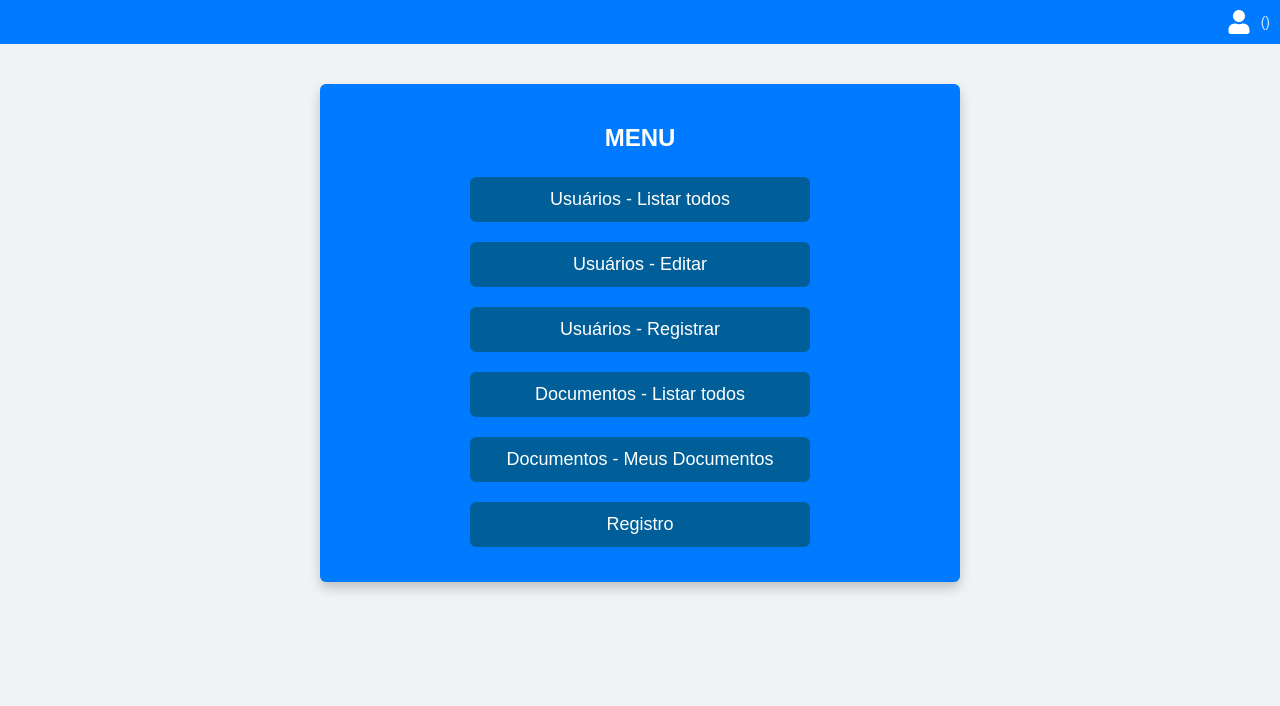
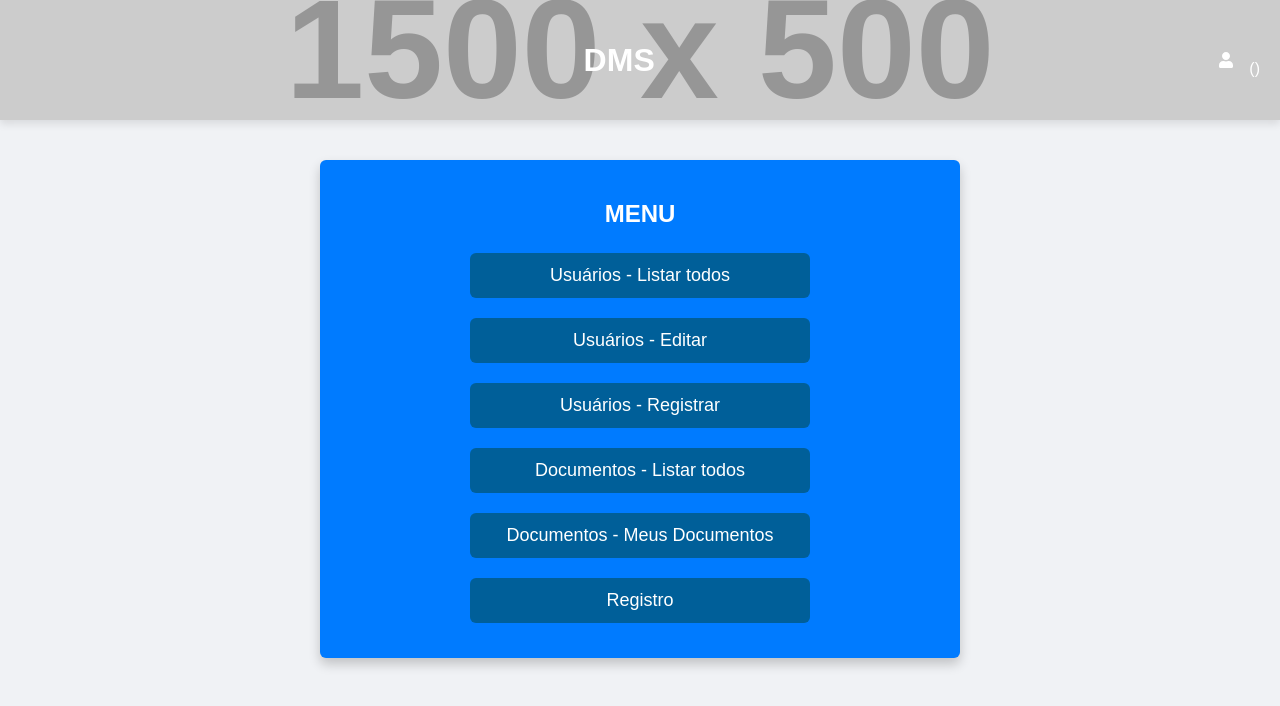
Before and after one commit to EdlaineNunes/tcc-bsi-front, a React (Create React App) app: page /menu in a window 1280 px wide. Shown: the top 706 px of the page. Built offline with nearby package versions, Linux system fonts and the light colour scheme.

Commit message:
feat: header all pages

```diff
--- a/src/App.js
+++ b/src/App.js
@@ -2,6 +2,7 @@
 import React, { useState } from 'react';
 import { BrowserRouter as Router, Route, Routes } from 'react-router-dom';
 import Login from './components/auth/Login';
+import RegisterUser from './components/auth/RegisterUser';
 import Menu from './components/Menu';
 import UsersList from './components/users/UserList';
 import UserEdit from './components/users/UserEdit';
@@ -9,7 +10,9 @@ import UserCreate from './components/users/UserCreate';
 import DocumentsList from './components/documents/DocumentList';
 import DocumentUpload from './components/documents/DocumentUpload';
 import DocumentView from './components/documents/DocumentView';
+import DocumentsListForMe from './components/documents/DocumentListForMe';
 import './components/styles/global.css';
+
 
 function App() {
   const [token, setToken] = useState('');
@@ -27,11 +30,13 @@ function App() {
     <Router>
       <Routes>
         <Route path="/" element={<Login setToken={handleLogin} />} />
+        <Route path="/register" element={<RegisterUser setToken={handleLogin} />} />
         <Route path='/menu' element={<Menu token={token} userName={userName} role={role} />} />
         <Route path='/users/listAll' element={<UsersList token={token} userName={userName} role={role} />} />
         <Route path='/users/edit/:id' element={<UserEdit token={token} userName={userName} role={role} />} />
         <Route path='/users/create' element={<UserCreate token={token} userName={userName} role={role} />} />
         <Route path='/documents/listAll' element={<DocumentsList token={token} userName={userName} role={role} />} />
+        <Route path='/documents/listAll/user' element={<DocumentsListForMe token={token} userName={userName} role={role} />} />
         <Route path='/documents/upload' element={<DocumentUpload token={token} userName={userName} role={role} />} />
         <Route path='/documents/view/:id' element={<DocumentView token={token} userName={userName} role={role} />} />
       </Routes>
--- a/src/components/common/Header.js
+++ b/src/components/common/Header.js
@@ -6,10 +6,12 @@ import styles from '../styles/Header.module.css';
 const Header = ({ userName, role }) => {
     return (
         <div className={styles.header}>
-            <div className={styles.userInfo}>
+            <h1> DMS </h1>
+            <div className={styles.headerContent}>
                 <FaUser className={styles.userIcon} />
                 <div className={styles.userDetails}>
                     <span className={styles.userName}>{userName}</span>
+                    <br />
                     <span className={styles.userRole}>({role})</span> {/* Exibindo o role */}
                 </div>
             </div>
--- a/src/components/documents/DocumentList.js
+++ b/src/components/documents/DocumentList.js
@@ -1,8 +1,9 @@
 import React, { useEffect, useState } from "react";
 import { Link, useNavigate } from "react-router-dom";
 import axios from "axios";
+import Header from "../common/Header";
 
-const DocumentsList = ({ token }) => {
+const DocumentsList = ({ token, userName, role }) => {
   const [documents, setDocuments] = useState([]);
   const navigate = useNavigate();
 
@@ -49,6 +50,8 @@ const DocumentsList = ({ token }) => {
   };
 
   return (
+    <div>
+      <Header userName={userName} role={role} />
       <div className="container">
         <h2>Lista de Documentos</h2>
         <table className="table">
@@ -90,6 +93,8 @@ const DocumentsList = ({ token }) => {
           </Link>
         </div>
       </div>
+    </div>
+
   );
 };
 
--- a/src/components/documents/DocumentListForMe.js
+++ b/src/components/documents/DocumentListForMe.js
@@ -1,8 +1,9 @@
 import React, { useEffect, useState } from 'react';
 import { Link } from 'react-router-dom';
 import axios from 'axios';
+import Header from '../common/Header'; // Importe o Header
 
-const DocumentsListForMe = ({ token }) => {
+const DocumentsListForMe = ({ token, userName, role }) => {
   const [documents, setDocuments] = useState([]);
   console.log("Token DocumentListForMe :: ", token);
 
@@ -46,6 +47,9 @@ const DocumentsListForMe = ({ token }) => {
   };
 
   return (
+    <div>
+      <Header userName={userName} role={role} />
+
       <div className="container">
         <h2>Lista de Documentos</h2>
         <table className="table">
@@ -79,6 +83,7 @@ const DocumentsListForMe = ({ token }) => {
           <Link to="/menu" className="btn btn-menu">MENU</Link>
         </div>
       </div>
+    </div>
   );
 };
 
--- a/src/components/documents/DocumentUpload.js
+++ b/src/components/documents/DocumentUpload.js
@@ -2,8 +2,9 @@ import React, { useState } from 'react';
 import axios from 'axios';
 import { useNavigate } from 'react-router-dom';
 import styles from '../styles/DocumentUpload.module.css';
+import Header from '../common/Header'
 
-const DocumentUpload = ({ token }) => {
+const DocumentUpload = ({ token, userName, role }) => {
   const [file, setFile] = useState(null);
   const navigate = useNavigate();
   console.log("Token DocumentUpload :: ", token);
@@ -40,6 +41,8 @@ const DocumentUpload = ({ token }) => {
   };
 
   return (
+    <div>
+      <Header userName={userName} role={role} />
       <div className={styles["upload-container"]}>
         <div className={styles["upload-card"]}>
           <h2>Upload de Documento</h2>
@@ -58,6 +61,8 @@ const DocumentUpload = ({ token }) => {
           </form>
         </div>
       </div>
+    </div>
+
   );
 };
 
--- a/src/components/documents/DocumentView.js
+++ b/src/components/documents/DocumentView.js
@@ -1,8 +1,9 @@
 import React, { useEffect, useState } from 'react';
 import { useParams, Link } from 'react-router-dom';
 import axios from 'axios';
+import Header from '../common/Header'
 
-const DocumentView = ({ token }) => {
+const DocumentView = ({ token, userName, role }) => {
   const { id } = useParams();
   const [doc, setDoc] = useState(null); // Mudança de "document" para "doc"
   console.log("Token DocumentView :: ", token);
@@ -50,6 +51,8 @@ const DocumentView = ({ token }) => {
   }
 
   return (
+    <div>
+      <Header userName={userName} role={role} />
       <div className="container folha">
         <h2>Detalhes do Documento</h2>
         <div className="details-card">
@@ -114,6 +117,8 @@ const DocumentView = ({ token }) => {
           </div>
         </div>
       </div>
+    </div>
+
   );
 };
 
--- a/src/components/styles/DocumentUpload.module.css
+++ b/src/components/styles/DocumentUpload.module.css
@@ -2,7 +2,6 @@
     display: flex;
     flex-direction: column;
     align-items: center;
-    justify-content: center;
     min-height: 100vh;
     padding: 20px;
 }
--- a/src/components/styles/Header.module.css
+++ b/src/components/styles/Header.module.css
@@ -1,36 +1,45 @@
-/* Header.module.css */
+:root {
+    --primary-color: #007bff;
+    --text-color: #ffffff;
+    --border-radius: 8px;
+}
+
 .header {
-    background-color: #007bff;
-    padding: 10px;
-    color: white;
+    background-color: var(--primary-color);
+    color: var(--text-color);
+    padding: 10px 20px;
     display: flex;
     justify-content: flex-end;
-    /* Alinha os itens à direita */
     align-items: center;
+    box-shadow: 0 4px 8px rgba(0, 0, 0, 0.1);
+    background-image: url('https://via.placeholder.com/1500x500');
+    background-size: cover;
+    background-position: center;
+    height: 100px;
 }
 
-.userInfo {
+.header h1 {
+    flex-grow: 1;
+    text-align: center;
+    margin: 0;
+}
+
+.headerContent {
     display: flex;
     align-items: center;
+    gap: 15px;
 }
 
-.userIcon {
-    margin-right: 10px;
-    font-size: 24px;
-}
-
-.userDetails {
-    display: flex;
-    flex-direction: column;
-    text-align: right;
-    /* Alinha o texto à direita */
-}
-
-.userName {
+.userName,
+.role {
+    font-size: 16px;
     font-weight: bold;
 }
 
-.userRole {
-    font-size: 14px;
-    color: rgba(255, 255, 255, 0.8);
+body {
+    margin: 0;
 }
+
+.container {
+    padding-top: 120px;
+}
--- a/src/components/users/UserCreate.js
+++ b/src/components/users/UserCreate.js
@@ -2,8 +2,9 @@ import React, { useState } from 'react';
 import axios from 'axios';
 import { Link, useNavigate } from 'react-router-dom';
 import styles from '../styles/UserCreate.module.css';
+import Header from "../common/Header";
 
-const UserCreate = ({ token }) => {
+const UserCreate = ({ token, userName, role }) => {
   const [email, setEmail] = useState('');
   const [username, setUsername] = useState('');
   const [password, setPassword] = useState('');
@@ -34,6 +35,8 @@ const UserCreate = ({ token }) => {
   };
 
   return (
+    <div>
+      <Header userName={userName} role={role} />
       <div className={styles.createContainer}>
         <div className={styles.createCard}>
           <h2>Criar Novo Usuário</h2>
@@ -109,6 +112,8 @@ const UserCreate = ({ token }) => {
           </form>
         </div>
       </div>
+    </div>
+
   );
 };
 
--- a/src/components/users/UserEdit.js
+++ b/src/components/users/UserEdit.js
@@ -2,8 +2,9 @@ import React, { useEffect, useState } from 'react';
 import { Link, useNavigate, useParams } from 'react-router-dom';
 import axios from 'axios';
 import styles from '../styles/UserEdit.module.css';
+import Header from '../common/Header'
 
-const UserEdit = ({ token }) => {
+const UserEdit = ({ token, userName, role }) => {
   const { id } = useParams();
   const navigate = useNavigate();
 
@@ -63,6 +64,8 @@ const UserEdit = ({ token }) => {
   };
 
   return (
+    <div>
+      <Header userName={userName} role={role} />
       <div className={styles.editContainer}>
         <div className={styles.editCard}>
           <h2>Editar Usuário</h2>
@@ -124,6 +127,8 @@ const UserEdit = ({ token }) => {
           </form>
         </div>
       </div>
+    </div>
+
   );
 };
 
--- a/src/components/users/UserList.js
+++ b/src/components/users/UserList.js
@@ -2,8 +2,10 @@
 import React, { useState, useEffect } from 'react';
 import { Link, useNavigate } from 'react-router-dom';
 import axios from 'axios';
+import Header from "../common/Header";
 
-const UserList = ({ token }) => {
+
+const UserList = ({ token, userName, role }) => {
   const [users, setUsers] = useState([]);
   const [loading, setLoading] = useState(true);  // Para gerenciar o estado de carregamento
   const [error, setError] = useState(null);     // Para capturar e exibir erros
@@ -40,6 +42,8 @@ const UserList = ({ token }) => {
   if (error) return <div style={{ color: 'red' }}>{error}</div>;
 
   return (
+    <div>
+      <Header userName={userName} role={role} />
       <div className="container">
         <h2>Lista de Usuários</h2>
         <div className="table-container">
@@ -81,6 +85,8 @@ const UserList = ({ token }) => {
           <Link to="/menu" className="btn-menu">Voltar</Link>
         </div>
       </div>
+    </div>
+
   );
 };
 
```
Lines whose indentation alone changed are shown as unchanged.
